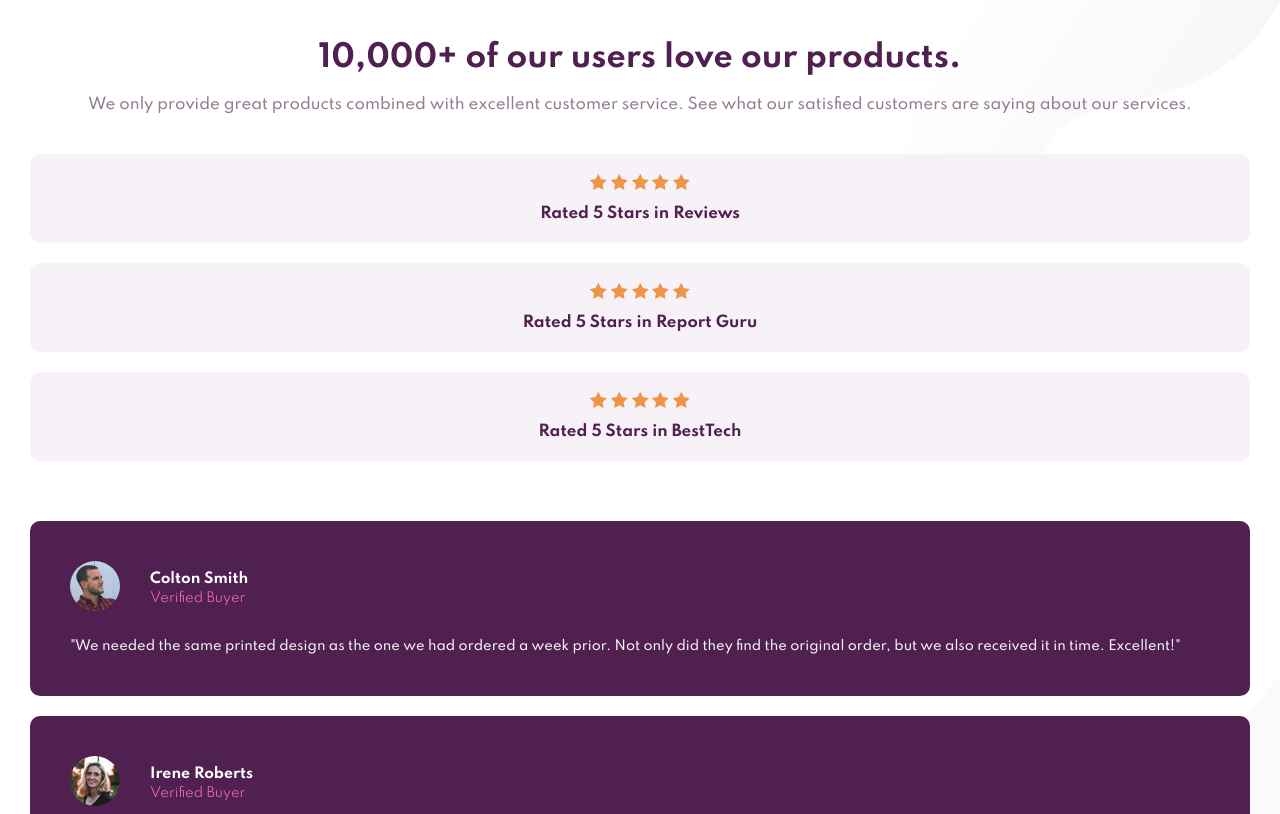
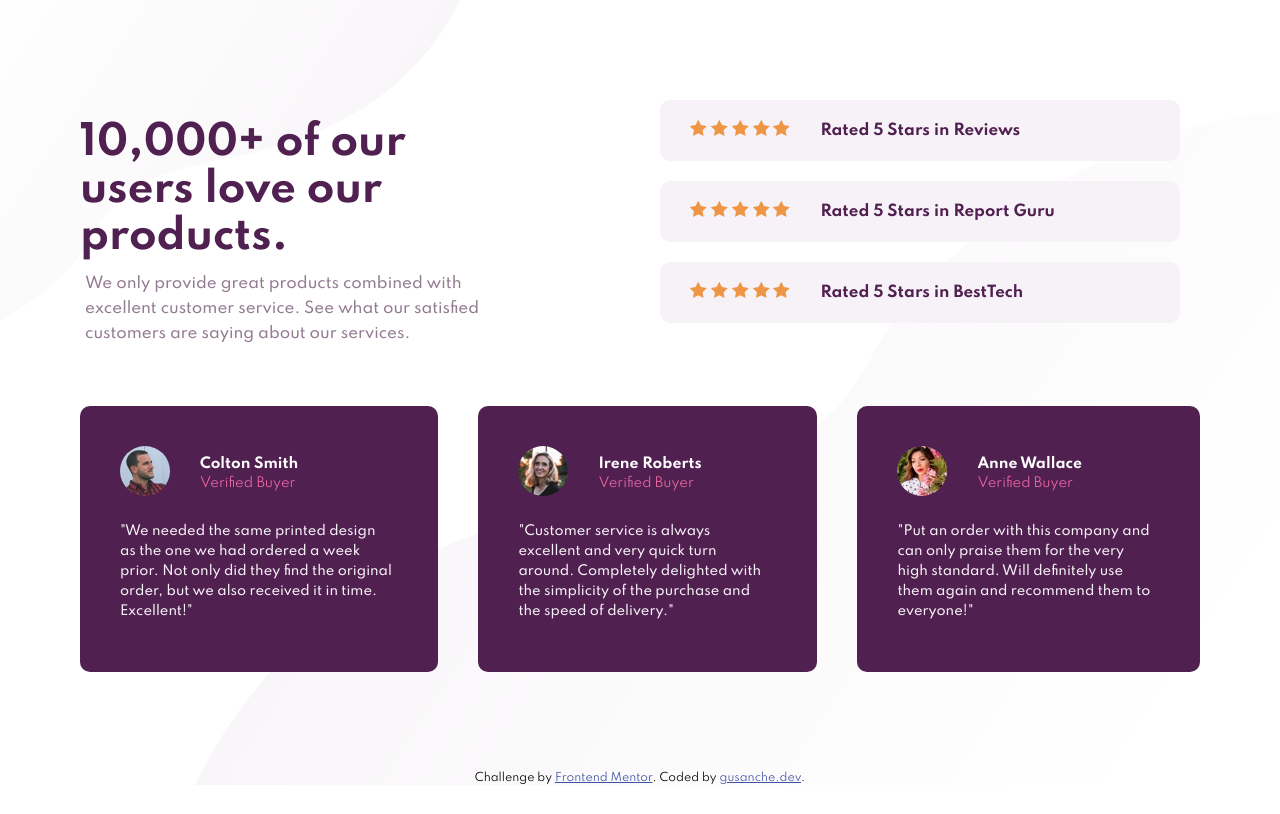
Before and after one commit to gusanchedev/frontend-mentor-social-proof-section, a plain HTML site: page index.html in a window 1280 px wide. Shown: the top 814 px of the page. Drawn offline with Linux system fonts and the light colour scheme.

Commit message:
Add CSS styles for laptop layout

```diff
--- a/css/laptop.css
+++ b/css/laptop.css
@@ -0,0 +1,57 @@
+body {
+  background-image: url("../images/bg-pattern-top-desktop.svg"),
+    url("../images/bg-pattern-bottom-desktop.svg");
+  background-repeat: no-repeat;
+  background-position: top 0px right 820px, bottom 0px right 0px;
+
+}
+main {
+  margin: 80px 80px;
+  display: grid;
+  grid-template-columns: 1fr 1fr;
+  grid-template-rows: 1fr 1fr;
+
+}
+header {
+    grid-column: 1 / 2;
+    grid-row: 1 / 2;
+    margin-left: 0;
+}
+h1{
+    text-align: left;
+    margin: 0;
+    font-size: 40px;
+    max-width: 65%;
+}
+header p {
+    text-align: left;
+    margin-top: 10px;
+    line-height: 25px;
+    max-width: 80%;
+}
+.ratings {
+    grid-column: 2 / 3;
+    grid-row: 1 / 2;
+}
+.testimonials {
+    grid-column: 1 / 3;
+    grid-row: 2 / 3;
+    display: flex;
+    justify-content: space-between;
+    gap: 40px;
+}
+.review {
+    display: flex;
+    padding: 20px 30px;
+    margin:20px;
+    align-items: center;
+}
+.review p {
+    margin-left: 30px;
+}
+.stars {
+    margin: 0;
+}
+.testimonial-card {
+    margin: 0;
+}
--- a/index.html
+++ b/index.html
@@ -30,6 +30,7 @@
     <title>Frontend Mentor | Social proof section</title>
   </head>
   <body>
+    <main>
       <header>
         <h1>10,000+ of our users love our products.</h1>
         <p>
@@ -37,7 +38,6 @@
           See what our satisfied customers are saying about our services.
         </p>
       </header>
-    <main>
       <section class="ratings">
         <div class="review">
           <div class="stars">
```
Lines whose indentation alone changed are shown as unchanged.
